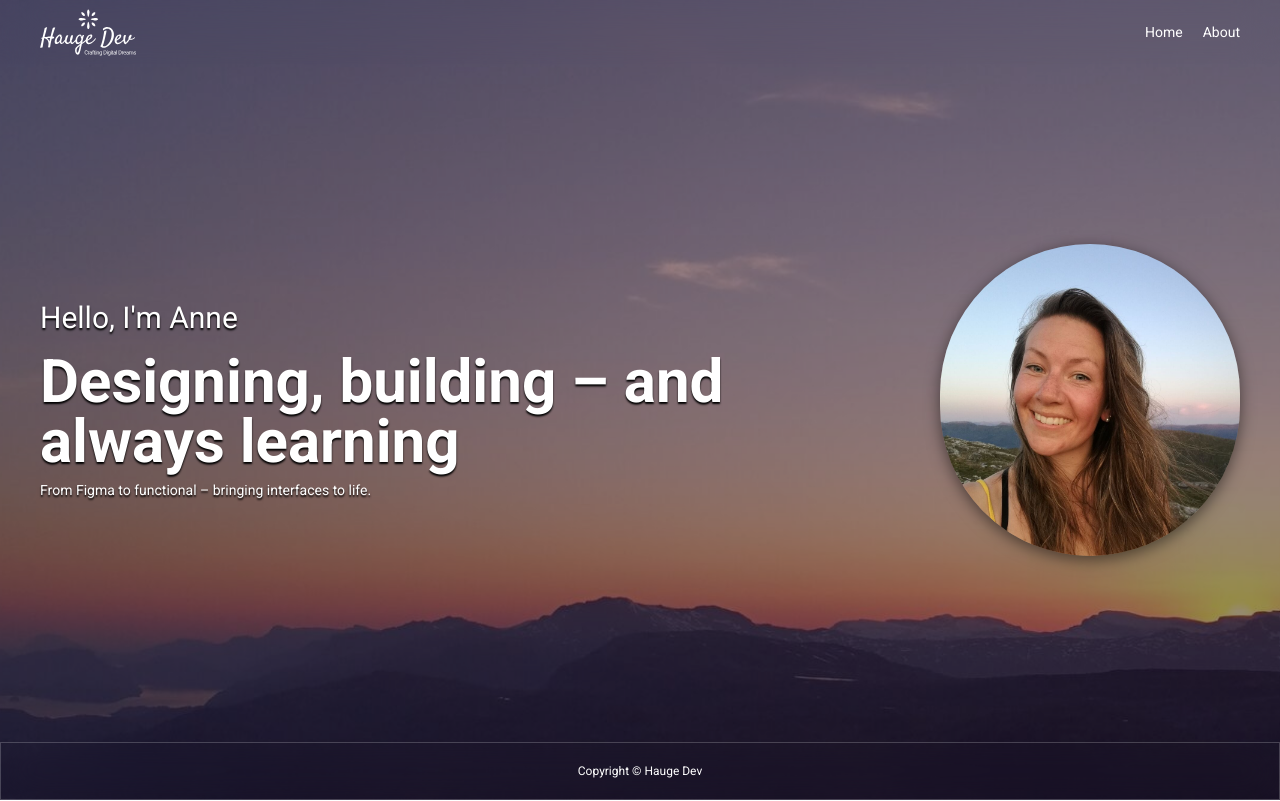
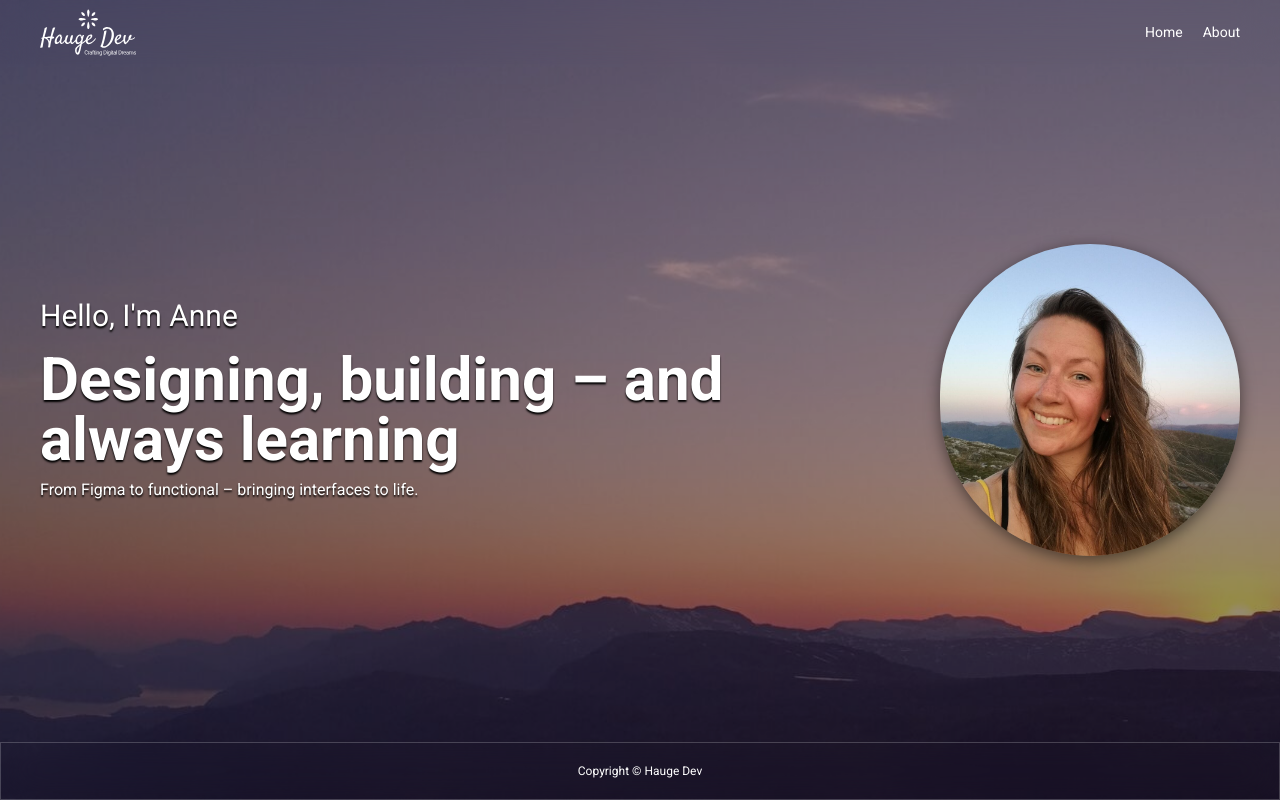
Before and after one commit to annechh/portfolio-2, a React (Vite) app: page / in a window 1280 px wide. Shown: the top 801 px of the page. Built offline with nearby package versions, Linux system fonts and the light colour scheme.

Commit message:
style: change text size

```diff
--- a/src/components/Introduction.tsx
+++ b/src/components/Introduction.tsx
@@ -10,7 +10,9 @@ export default function Introduction() {
         <h1 className="text-3xl md:text-4xl lg:text-6xl font-bold text-shadow-sm">
           {introductionData.title}
         </h1>
-        <p className="text-xs md:text-sm text-shadow-sm pt-1 md:pt-2">{introductionData.intro2}</p>
+        <p className="text-xs md:text-base text-shadow-sm pt-1 md:pt-2">
+          {introductionData.intro2}
+        </p>
       </div>
       <div className="max-w-[200px] lg:max-w-[300px] w-full h-full rounded-full overflow-hidden shadow-sm">
         <img
```
